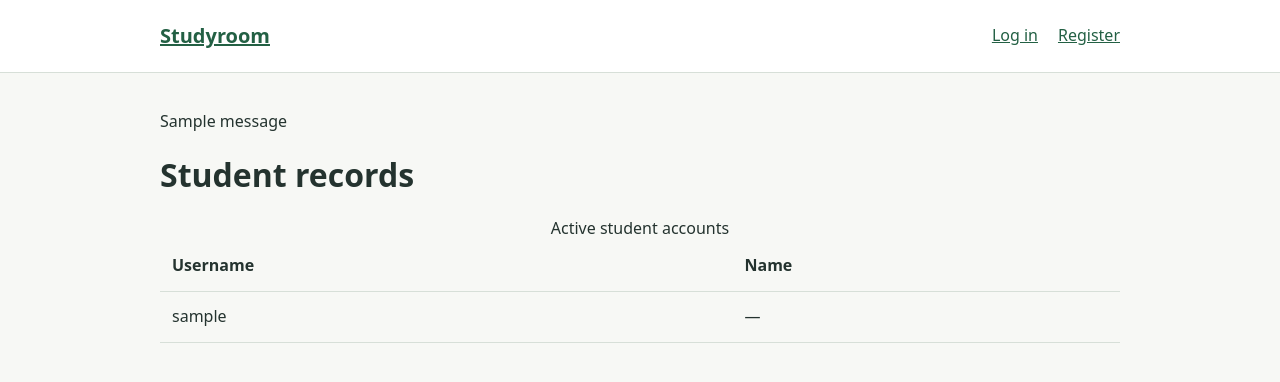
After one commit to edoardolai/studyroom, a Django app: template accounts/templates/accounts/student_list.html in a window 1280 px wide. The commit adds this page. Shown: the top 382 px of the page. Run offline with Django 5.2, Linux system fonts and the light colour scheme; the template is opened without the code that fills it: most values are stand-ins (such as "Sample title", 1, 10 or a date in 2020); one stand-in notice (Sample message) is shown.

Commit message:
login logout and teacher student list

```diff
--- a/accounts/templates/accounts/base.html
+++ b/accounts/templates/accounts/base.html
@@ -12,10 +12,25 @@
     <header>
         <nav aria-label="Main navigation">
             <a class="brand" href="{% url 'accounts:index' %}">Studyroom</a>
-            <a href="{% url 'accounts:register' %}">Register</a>
+            {% if user.is_authenticated %}
+                {% if user.role == "teacher" %}
+                    <a href="{% url 'accounts:student-list' %}">Students</a>
+                {% endif %}
+                <span>{{ user.username }} · {{ user.get_role_display }}</span>
+                <form method="post" action="{% url 'accounts:logout' %}">
+                    {% csrf_token %}
+                    <button type="submit">Log out</button>
+                </form>
+            {% else %}
+                <a href="{% url 'accounts:login' %}">Log in</a>
+                <a href="{% url 'accounts:register' %}">Register</a>
+            {% endif %}
         </nav>
     </header>
     <main id="content">
+        {% for message in messages %}
+            <p role="status">{{ message }}</p>
+        {% endfor %}
         {% block content %}{% endblock %}
     </main>
 </body>
--- /dev/null
+++ b/accounts/templates/accounts/student_list.html
@@ -0,0 +1,25 @@
+{% extends "accounts/base.html" %}
+{% block title %}Students | Studyroom{% endblock %}
+{% block content %}
+    <h1>Student records</h1>
+    <div class="table-scroll">
+        <table>
+            <caption>Active student accounts</caption>
+            <thead><tr><th scope="col">Username</th><th scope="col">Name</th></tr></thead>
+            <tbody>
+                {% for student in page %}
+                    <tr><td>{{ student.username }}</td><td>{{ student.get_full_name|default:"—" }}</td></tr>
+                {% empty %}
+                    <tr><td colspan="2">No student accounts yet.</td></tr>
+                {% endfor %}
+            </tbody>
+        </table>
+    </div>
+    {% if page.has_other_pages %}
+        <nav aria-label="Student pages">
+            {% if page.has_previous %}<a href="?page={{ page.previous_page_number }}">Previous</a>{% endif %}
+            <span>Page {{ page.number }} of {{ page.paginator.num_pages }}</span>
+            {% if page.has_next %}<a href="?page={{ page.next_page_number }}">Next</a>{% endif %}
+        </nav>
+    {% endif %}
+{% endblock %}
--- a/accounts/urls.py
+++ b/accounts/urls.py
@@ -1,3 +1,4 @@
+from django.contrib.auth import views as auth_views
 from django.urls import path
 
 from . import views
@@ -7,4 +8,9 @@ app_name = "accounts"
 urlpatterns = [
     path("", views.index, name="index"),
     path("accounts/register/", views.register, name="register"),
+    path("accounts/login/", auth_views.LoginView.as_view(
+        template_name="accounts/login.html",
+    ), name="login"),
+    path("accounts/logout/", auth_views.LogoutView.as_view(), name="logout"),
+    path("students/", views.student_list, name="student-list"),
 ]
--- a/studyroom/settings.py
+++ b/studyroom/settings.py
@@ -124,3 +124,6 @@ STATIC_URL = "static/"
 DEFAULT_AUTO_FIELD = "django.db.models.BigAutoField"
 
 AUTH_USER_MODEL = "accounts.User"
+LOGIN_URL = "accounts:login"
+LOGIN_REDIRECT_URL = "accounts:index"
+LOGOUT_REDIRECT_URL = "accounts:index"
```
Also changed, not shown: accounts/templates/accounts/index.html (+12 -3 lines), accounts/templates/accounts/login.html (added, +11 -0 lines), accounts/views.py (+18 -1 lines).
